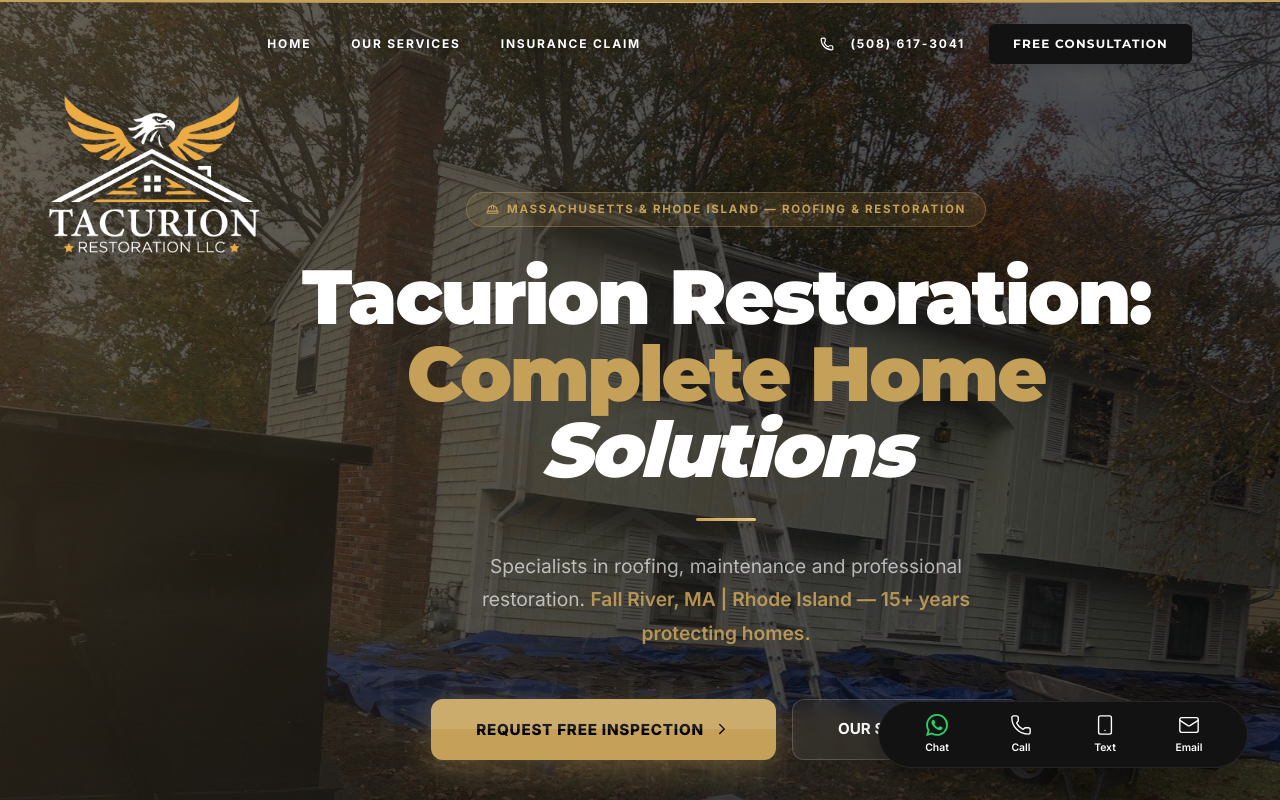
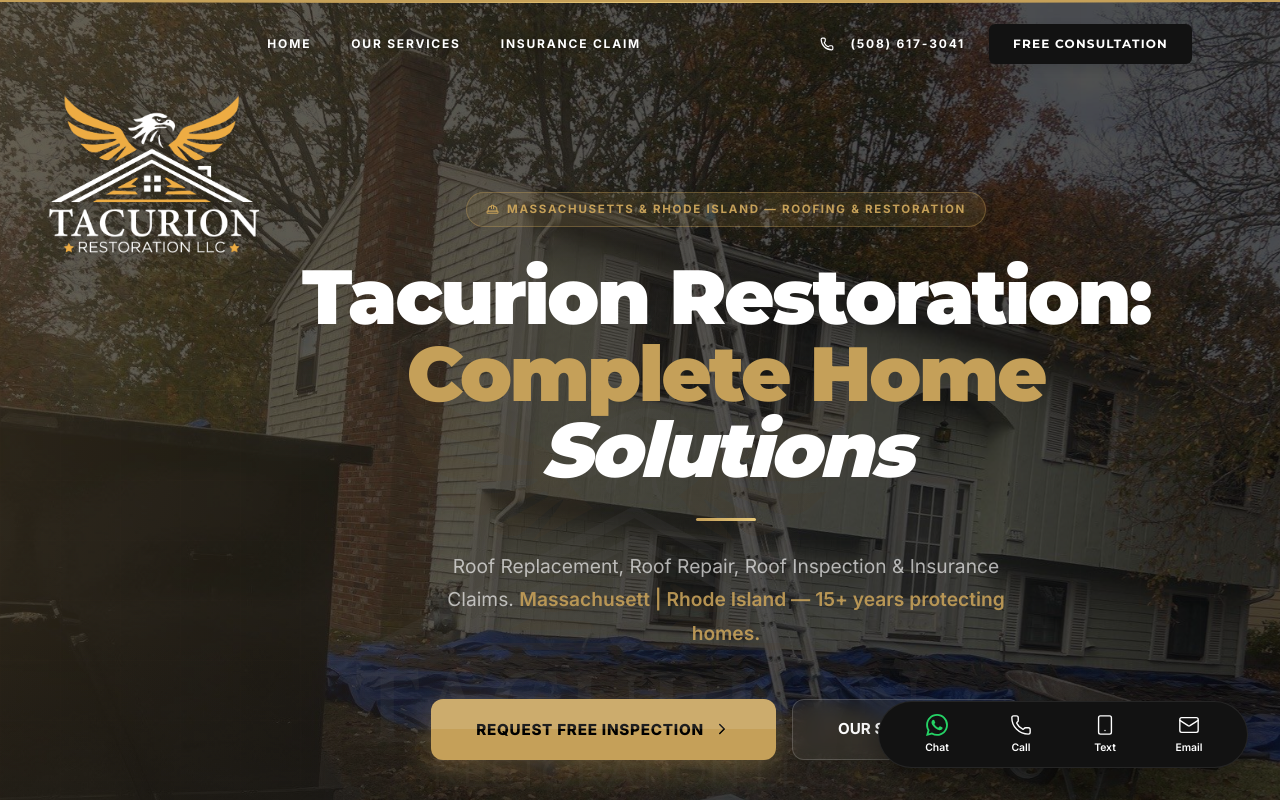
Before and after one commit to xapconhelp-sketch/TacturionRestoration, a React (Vite) app: page / in a window 1280 px wide. Shown: the top 800 px of the page. Built offline with nearby package versions, Linux system fonts and the light colour scheme.

Commit message:
Update hero text in home tab

```diff
--- a/src/App.jsx
+++ b/src/App.jsx
@@ -297,8 +297,8 @@ function Hero() {
           <motion.div variants={fadeUp} custom={2} style={{ width: 60, height: 3, background: 'linear-gradient(90deg, #C5A059, #e8c97a)', borderRadius: 2, marginBottom: '1.8rem' }} />
 
           <motion.p variants={fadeUp} custom={2} style={{ fontSize: 'clamp(1rem, 1.8vw, 1.2rem)', maxWidth: 580, lineHeight: 1.75, color: 'rgba(255,255,255,0.65)', marginBottom: '3rem' }}>
-            Specialists in roofing, maintenance and professional restoration.{' '}
-            <span style={{ color: 'rgba(197,160,89,0.9)', fontWeight: 600 }}>Fall River, MA | Rhode Island — 15+ years protecting homes.</span>
+            Roof Replacement, Roof Repair, Roof Inspection & Insurance Claims.{' '}
+            <span style={{ color: 'rgba(197,160,89,0.9)', fontWeight: 600 }}>Massachusett | Rhode Island — 15+ years protecting homes.</span>
           </motion.p>
 
           <motion.div variants={fadeUp} custom={3} style={{ display: 'flex', flexWrap: 'wrap', gap: '1rem', justifyContent: 'center', marginBottom: '3rem' }}>
```
